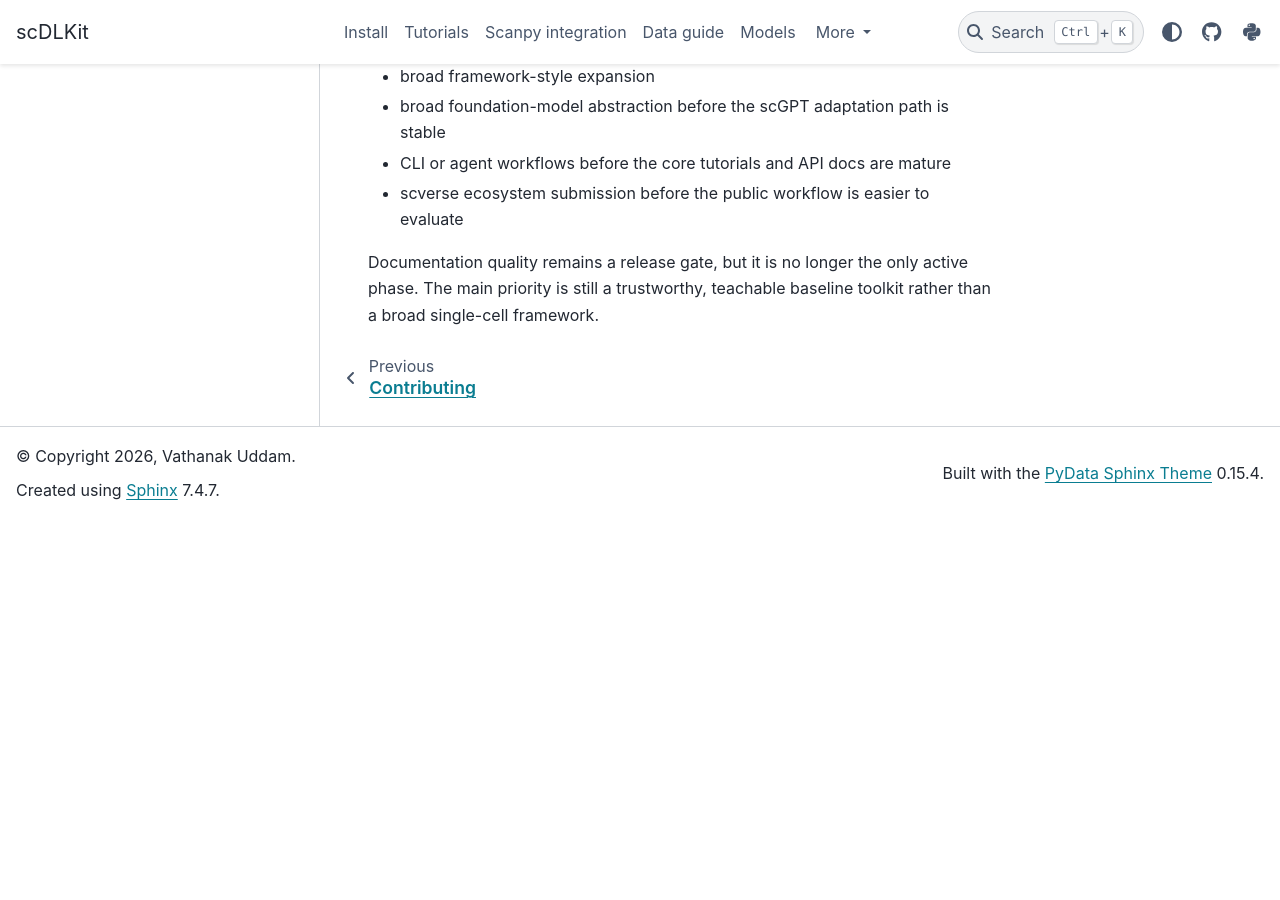
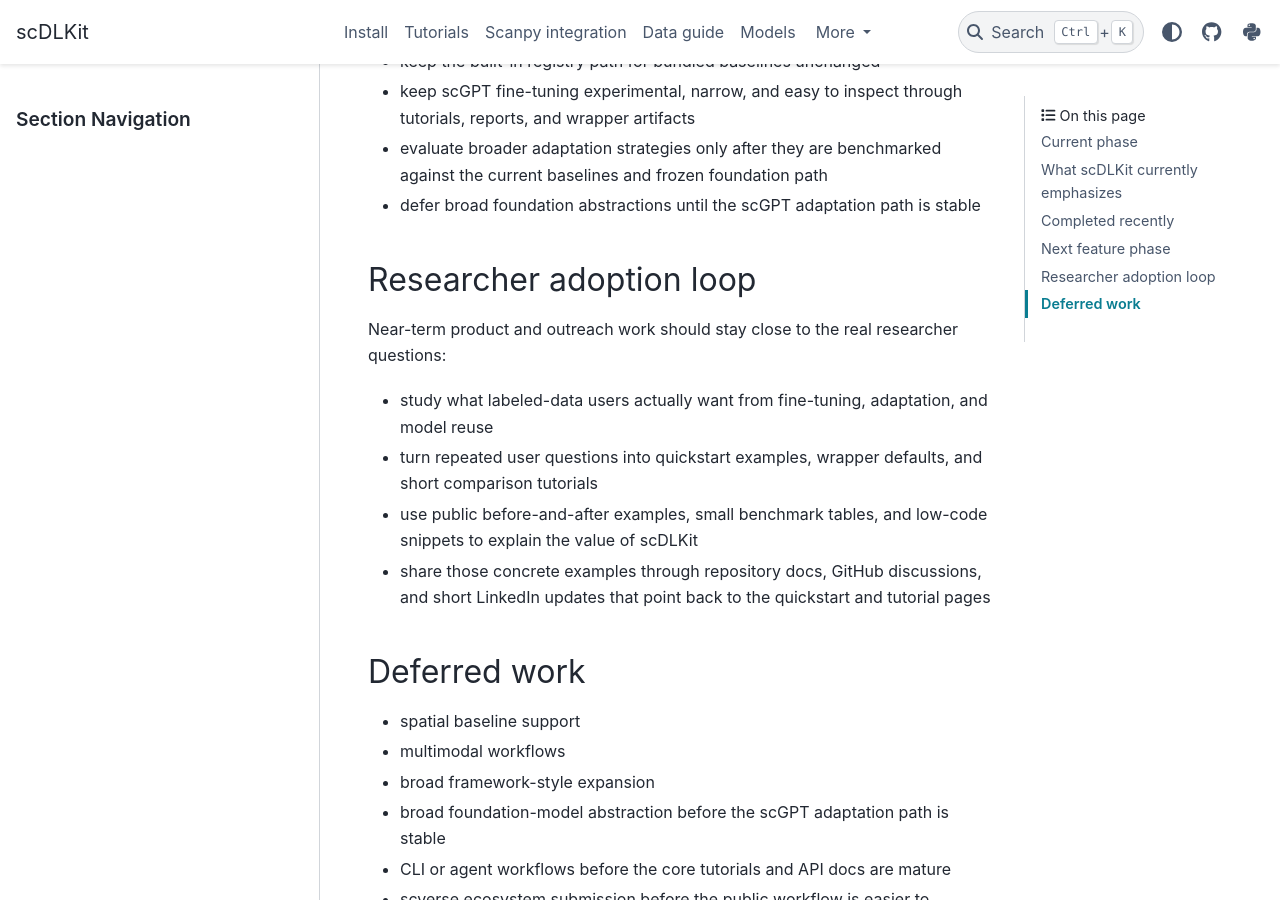
Before and after one commit to uddamvathanak/scDLKit, a Sphinx documentation site: the page built from docs/roadmap.md, in a window 1280 px wide and 900 px high, scrolled down 2152 px. Built offline with Sphinx 7.4.7 and the PyData theme 0.15.4, drawn with Linux system fonts in a browser that asks for light colours; pages that are not in the unit, such as notebooks, are missing from menus; before the commit the page ends 2672 px from its top, so only the background shows below that; some of the changed text lies outside the part shown.

Commit message:
docs: surface fine-tuning quickstart

```diff
--- a/docs/roadmap.md
+++ b/docs/roadmap.md
@@ -9,6 +9,7 @@
 Current goals:
 
 - keep the quickstart-first landing pages and tutorial learning path stable
+- expose fine-tuning and dataset adaptation earlier in the quickstart-facing docs for researchers with labeled data
 - preserve the hardened downstream Scanpy and reconstruction tutorials
 - keep the frozen scGPT bridge and annotation fine-tuning path experimental and inspectable
 - add easier wrapper-first adaptation workflows without weakening benchmark or tutorial quality gates
@@ -30,6 +31,13 @@
 - `Trainer` plus adapters for lower-level extension
 - experimental frozen and annotation-tuned scGPT workflows as a narrow foundation-model bridge
 - an easy wrapper-first scGPT annotation path for users who want a lower-code compare-predict-save loop
+
+For researcher-facing onboarding, the public story should also answer these questions quickly:
+
+- can I fine-tune on my labeled `AnnData` with very little code?
+- can I compare frozen versus tuned strategies without writing a custom training loop?
+- can I write predictions and embeddings back into `AnnData` and keep working in Scanpy?
+- can I save and reload the best adapted model for later use?
 
 ## Completed recently
 
@@ -54,6 +62,15 @@
 - evaluate broader adaptation strategies only after they are benchmarked against the current baselines and frozen foundation path
 - defer broad foundation abstractions until the scGPT adaptation path is stable
 
+## Researcher adoption loop
+
+Near-term product and outreach work should stay close to the real researcher questions:
+
+- study what labeled-data users actually want from fine-tuning, adaptation, and model reuse
+- turn repeated user questions into quickstart examples, wrapper defaults, and short comparison tutorials
+- use public before-and-after examples, small benchmark tables, and low-code snippets to explain the value of scDLKit
+- share those concrete examples through repository docs, GitHub discussions, and short LinkedIn updates that point back to the quickstart and tutorial pages
+
 ## Deferred work
 
 - spatial baseline support
```
Also changed, not shown: README.md (+33 -0 lines), docs/index.md (+32 -3 lines), docs/tutorials/index.md (+10 -0 lines), docs/_static/pbmc_downstream_leiden_umap.png (added), 1 other file.
